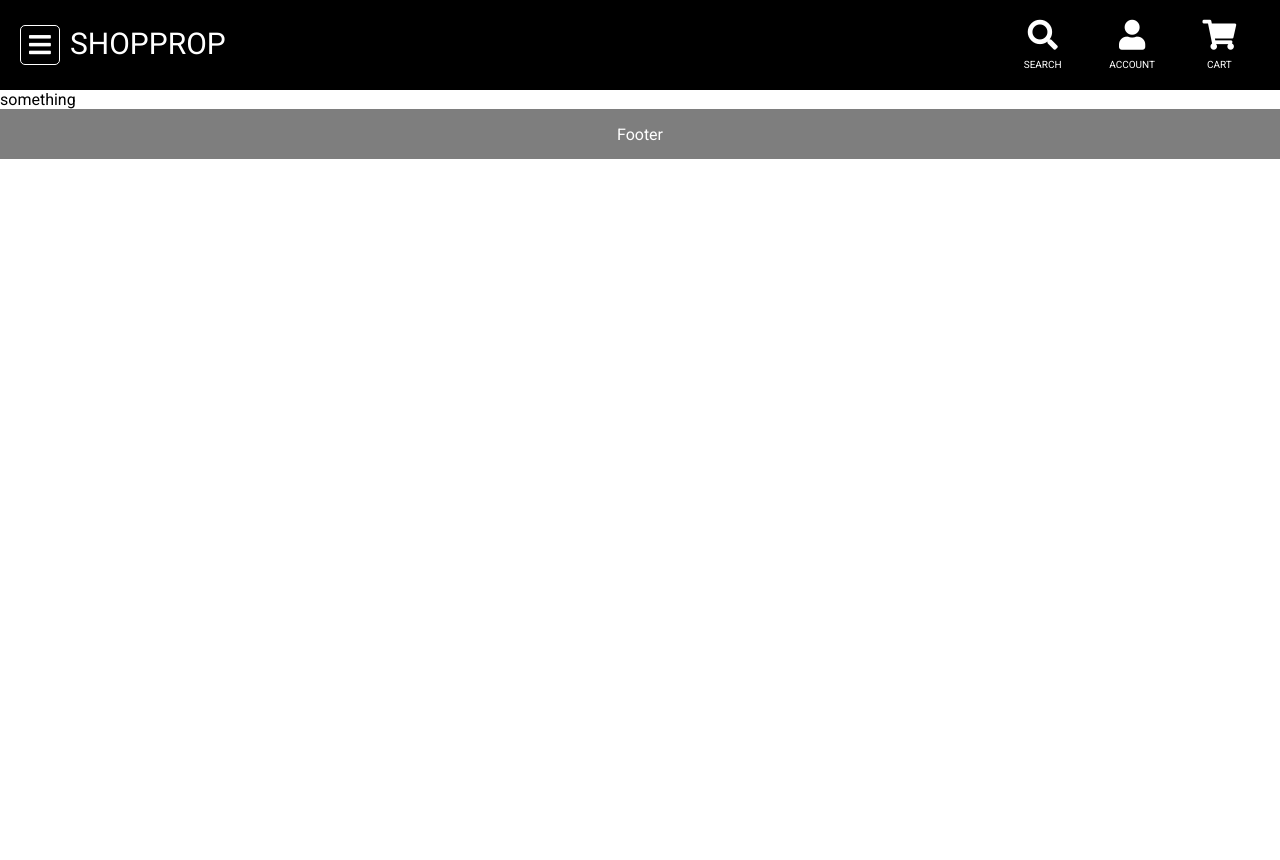
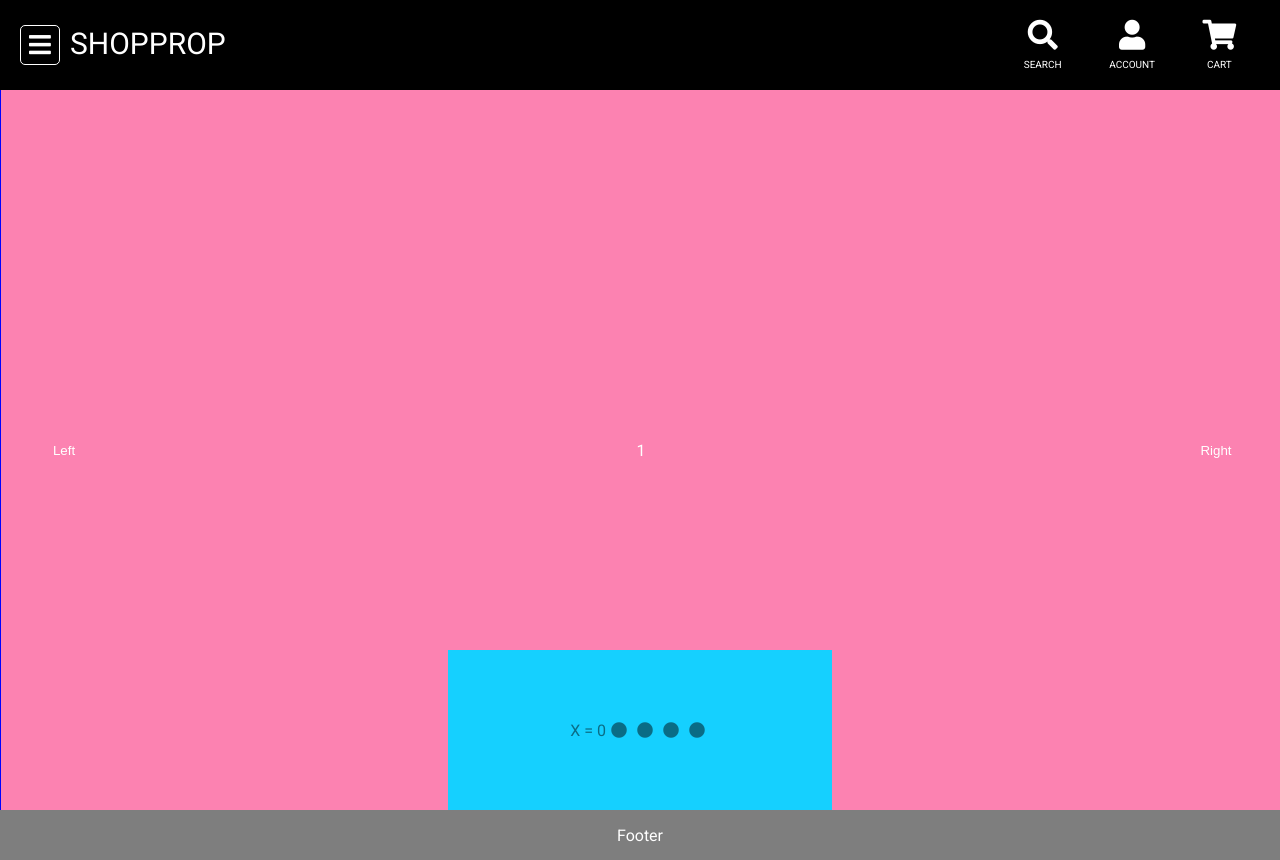
Before and after one commit to AlexGralewski/ShopProp, a React (Create React App) app in the folder frontend/: page / in a window 1280 px wide. Before the commit the page ends 800 px from the top, so only its background shows below. Built offline with nearby package versions, Linux system fonts and the light colour scheme.

Commit message:
Created custom slider

```diff
--- a/frontend/src/App.js
+++ b/frontend/src/App.js
@@ -3,6 +3,7 @@ import Navbar from "./components/Navbar"
 import SideMenu from "./components/SideMenu/SideMenu"
 import Footer from "./components/Footer"
 import Backdrop from "./components/SideMenu/Backdrop"
+import Slider from "./components/Slider"
 
 
 function App() {
@@ -25,7 +26,7 @@ function App() {
         isMenuOpen = {isMenuOpen}
       />
       {backdrop}
-      <div className="content" >something</div>
+      <Slider />
       <Footer />
     </div>
   );
--- /dev/null
+++ b/frontend/src/components/Slider.js
@@ -0,0 +1,40 @@
+import React, {useState} from "react"
+
+const Slider = () => {
+  let sliderImages = [1,2,3,4]
+  const [x, setX] = useState(0)
+
+  const slideRight = () => {
+    x === (sliderImages.length - 1) ? setX(0) : setX(x+1)
+  }
+  const slideLeft = () => {
+    x === 0 ? setX((sliderImages.length - 1)) : setX(x-1)
+
+  }
+
+
+
+  return (
+    <div className="slider">
+      {
+        sliderImages.map((image,index) =>
+            <div key={index} className="slide" style={{transform:`translateX(${-x*100}%)`}}>
+              {image}
+            </div>
+        )
+      }
+      <button className="slider-btn" id="left" onClick={slideLeft}>Left</button>
+      <button className="slider-btn" id="right" onClick={slideRight}>Right</button>
+      <div className="slides-nav">
+        X = {x}
+        {sliderImages.map(index =>  <i key={index} className="fas fa-circle slide-dot" id={index} onClick={index => setX(2)}></i>
+              )
+            }
+
+
+      </div>
+    </div>
+  )
+}
+
+export default Slider
```
Also changed, not shown: frontend/src/components/Carousel.js (deleted).
